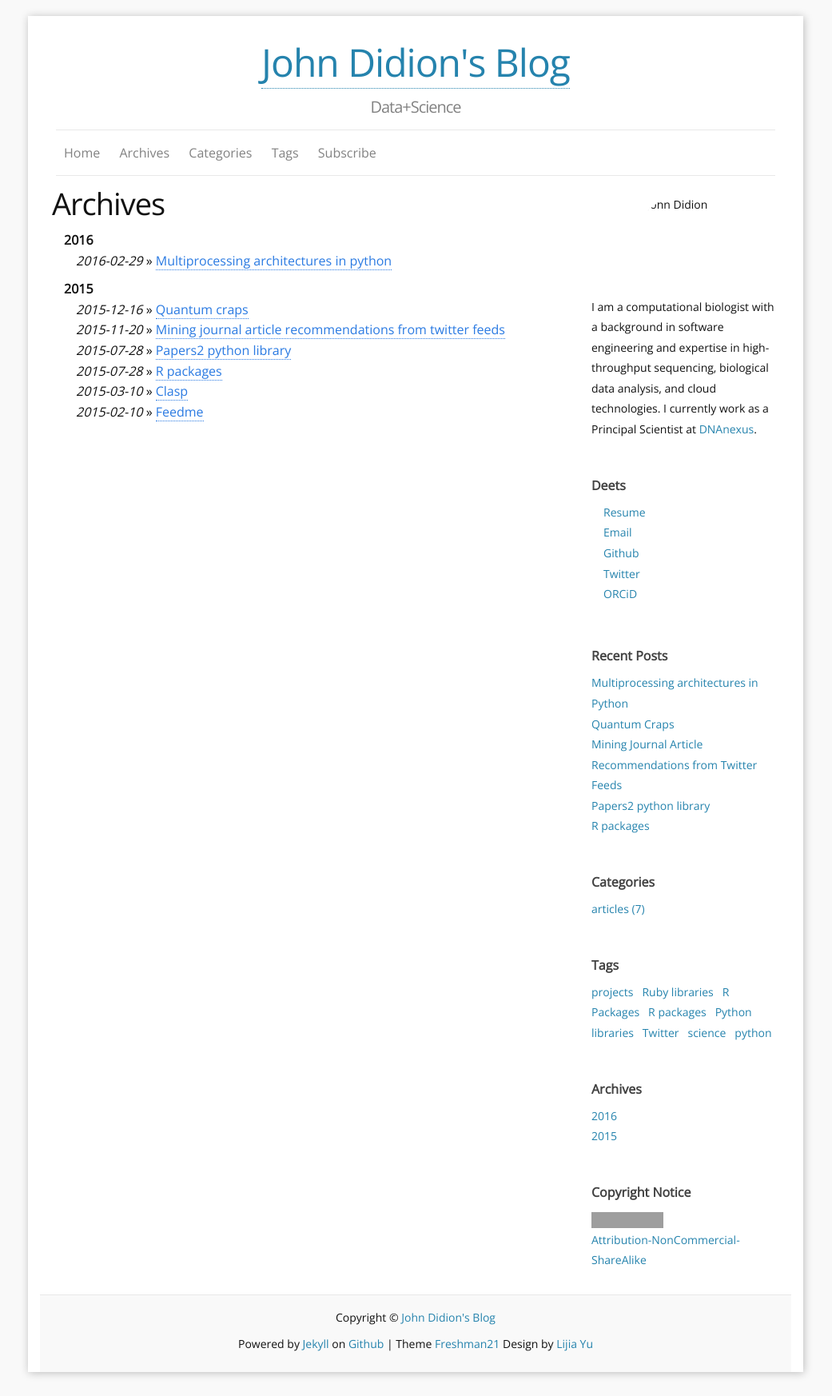
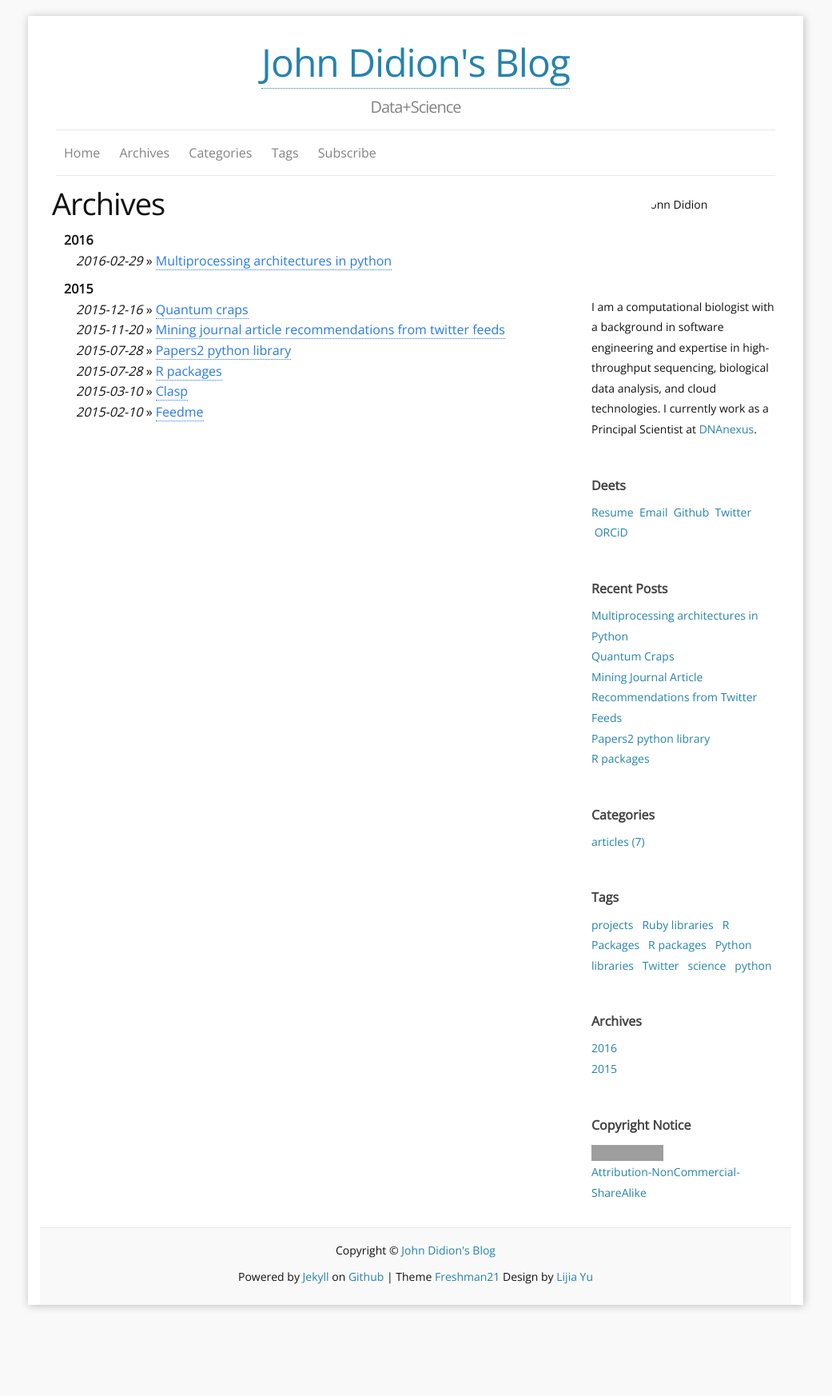
Before and after one commit to jdidion/jdidion.github.io, a Jekyll site: the page built from archives.md, in a window 1280 px wide. Shown: the whole page at 80% size, without its empty margins (120-1161 px from the left). Built offline with Jekyll 4.4.1, drawn with Linux system fonts in a browser that asks for light colours; after the commit the page ends 1662 px from its top, so only the background shows below that; grey boxes are pictures that could not be loaded.

```diff
--- a/_includes/Aboutme.html
+++ b/_includes/Aboutme.html
@@ -7,25 +7,23 @@
 <div class="sidebar-module">
   <h4>{{ site.locales[site.default_locale].Deets }}</h4>
   <span>
-  <ul>
-  <li><a href="{{site.resume}}">Resume</a></li>
+    <a href="{{site.resume}}">Resume</a>
 
     {% if site.ShowContactInfo == "True" %}
 
     {% if site.email != empty %}
-  <li><a href="mailto:{{site.email}}" title="mailto: {{site.email}}">Email</a></li>
+    &nbsp;<a href="mailto:{{site.email}}" title="mailto: {{site.email}}">Email</a>
     {% endif %}
     {% if site.github_username != empty %}
-  <li><a href="https://github.com/{{site.github_username}}" title="GithubID: {{site.github_username}}">Github</a></li>
+    &nbsp;<a href="https://github.com/{{site.github_username}}" title="GithubID: {{site.github_username}}">Github</a>
     {% endif %}
     {% if site.twitter_username != empty %}
-  <li><a href="https://twitter.com/{{site.twitter_username}}" title="TwitterID: {{site.twitter_username}}">Twitter</a></li>
+    &nbsp;<a href="https://twitter.com/{{site.twitter_username}}" title="TwitterID: {{site.twitter_username}}">Twitter</a>
     {% endif %}
     {% if site.orcid_id != empty %}
-  <li><a href="http://orcid.org/{{site.orcid_id}}">ORCiD</a></li>
+    &nbsp;<a href="http://orcid.org/{{site.orcid_id}}">ORCiD</a>
     {% endif %}
 
     {% endif %}
-  </ul>
   </span>
 </div>
```
Also changed, not shown: 1 other file. Lines whose indentation alone changed are shown as unchanged.
